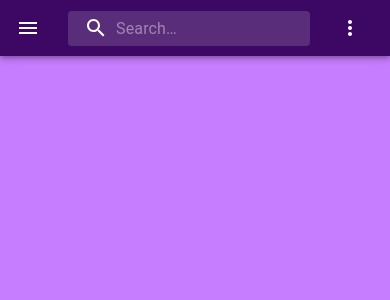
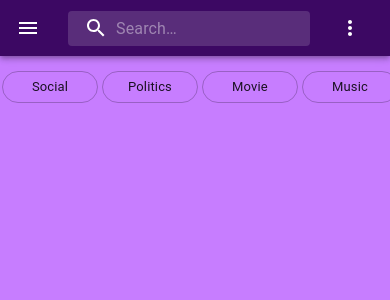
Before and after one commit to Hypermona/opinionkings, a React (Create React App) app: page / in a window 390 px wide. Shown: the top 300 px of the page. Built offline with nearby package versions, Linux system fonts and the light colour scheme.

Commit message:
Feat: add category

```diff
--- a/src/Components/Body/Body.jsx
+++ b/src/Components/Body/Body.jsx
@@ -1,10 +1,13 @@
 import React from "react";
+import Category from "../Category/Category";
 import "./body.css";
 
 function Body() {
   return (
     <div className="container">
-      <div className="category"></div>
+      <div className="category">
+        <Category />
+      </div>
       <div className="posts"></div>
       <div className="explore"></div>
     </div>
--- /dev/null
+++ b/src/Components/Category/Category.jsx
@@ -0,0 +1,21 @@
+import React from "react";
+import { useDispatch, useSelector } from "react-redux";
+import { fetchCategory } from "../../Redux/category";
+import Chip from "@material-ui/core/Chip";
+import "./category.css";
+
+function Category() {
+  const dispatch = useDispatch();
+  React.useEffect(() => {
+    dispatch(fetchCategory());
+  }, [dispatch]);
+  const { categories, loading } = useSelector((state) => state.category);
+  return (
+    <div className="category">
+      {!loading &&
+        categories.map((e) => <Chip label={e} key={e} className="chip" variant="outlined" />)}
+    </div>
+  );
+}
+
+export default Category;
--- /dev/null
+++ b/src/Components/Category/category.css
@@ -0,0 +1,21 @@
+.category {
+  display: flex;
+  flex-direction: column;
+  margin: 10px auto;
+}
+.chip {
+  margin: 5px auto;
+  min-width: 10rem;
+}
+@media only screen and (max-width: 600px) {
+  .category {
+    width: 100%;
+    flex-direction: row;
+    margin: 5px auto;
+    overflow: scroll;
+  }
+  .chip {
+    margin: 5px 2px;
+    min-width: 6rem;
+  }
+}
--- a/src/Redux/category.js
+++ b/src/Redux/category.js
@@ -11,7 +11,7 @@ const categorySlice = createSlice({
       state.loading = true;
     },
     [fetchCategory.fulfilled]: (state, action) => {
-      state.categories = action.playload;
+      state.categories = action.payload;
       state.loading = false;
     },
   },
```
